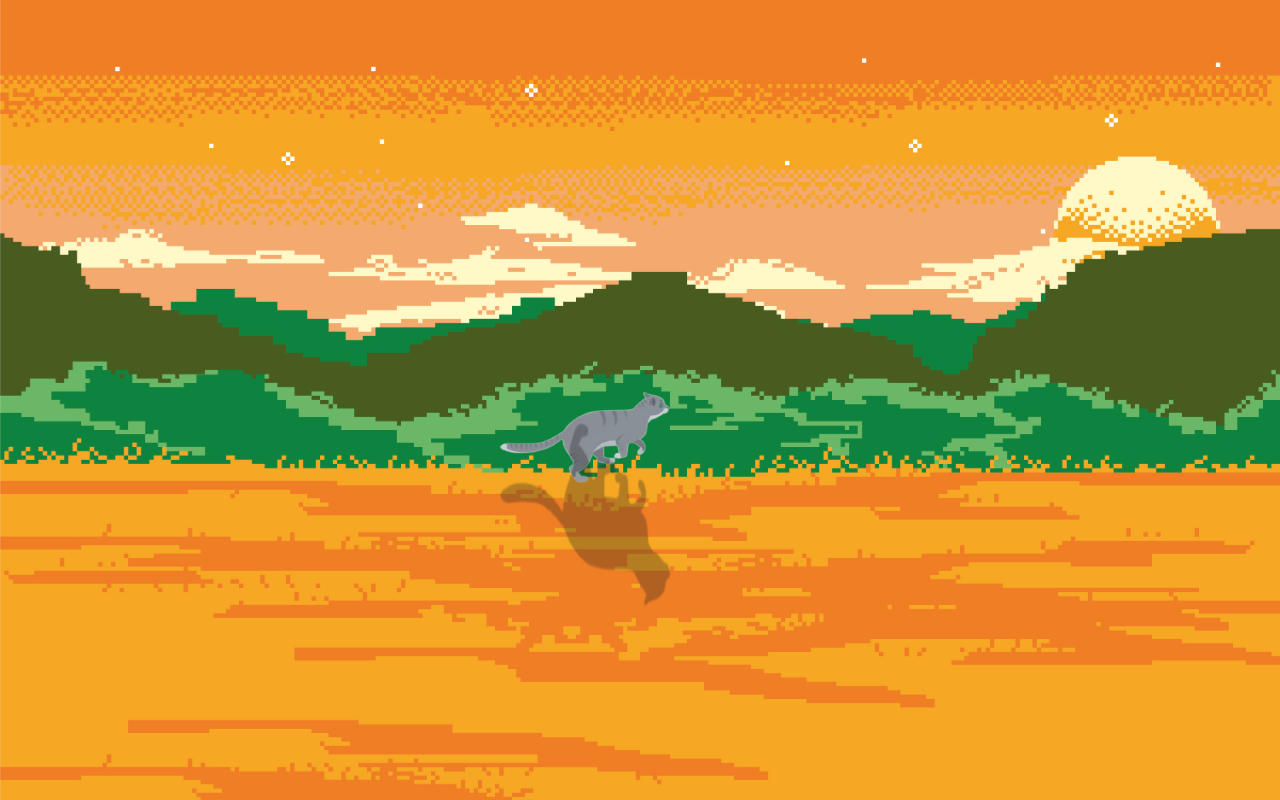
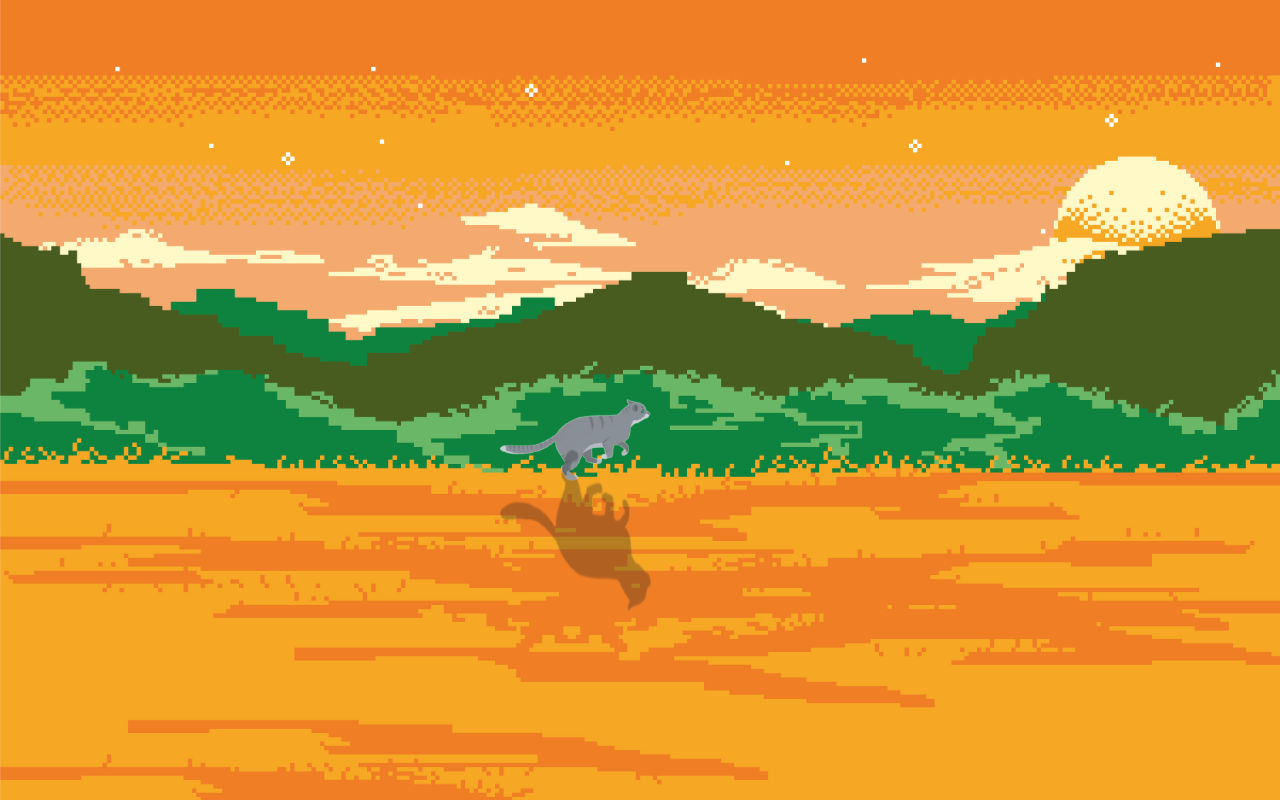
Before and after one commit to mrKuncay008/cat-game, a React (Vite) app: page / in a window 1280 px wide. Built offline with nearby package versions, Linux system fonts and the light colour scheme.

Commit message:
fix: Adjust layout of Cat component for improved positioning and spacing

```diff
--- a/src/main/Cat.jsx
+++ b/src/main/Cat.jsx
@@ -21,10 +21,10 @@ const Cat = () => {
 
     return (
         <>
-            <div className="relative right-6 top-6 w-3/4 flex items-start justify-start">
+            <div className="relative right-6 top-7 w-2/3 flex items-start justify-start">
                 <img src={catMap[currentImageIndex]} alt="cat" />
                 <img src={catMap[currentImageIndex]} alt="cat-shadow"
-                className="absolute top-[100%] w-auto left-0 scale-y-[-2] opacity-30 grayscale brightness-0 contrast-75"/>
+                className="absolute top-[100%] mt-5 w-auto left-0 scale-y-[-2] opacity-30 grayscale brightness-0 contrast-75"/>
             </div>
         </>
     );
```
